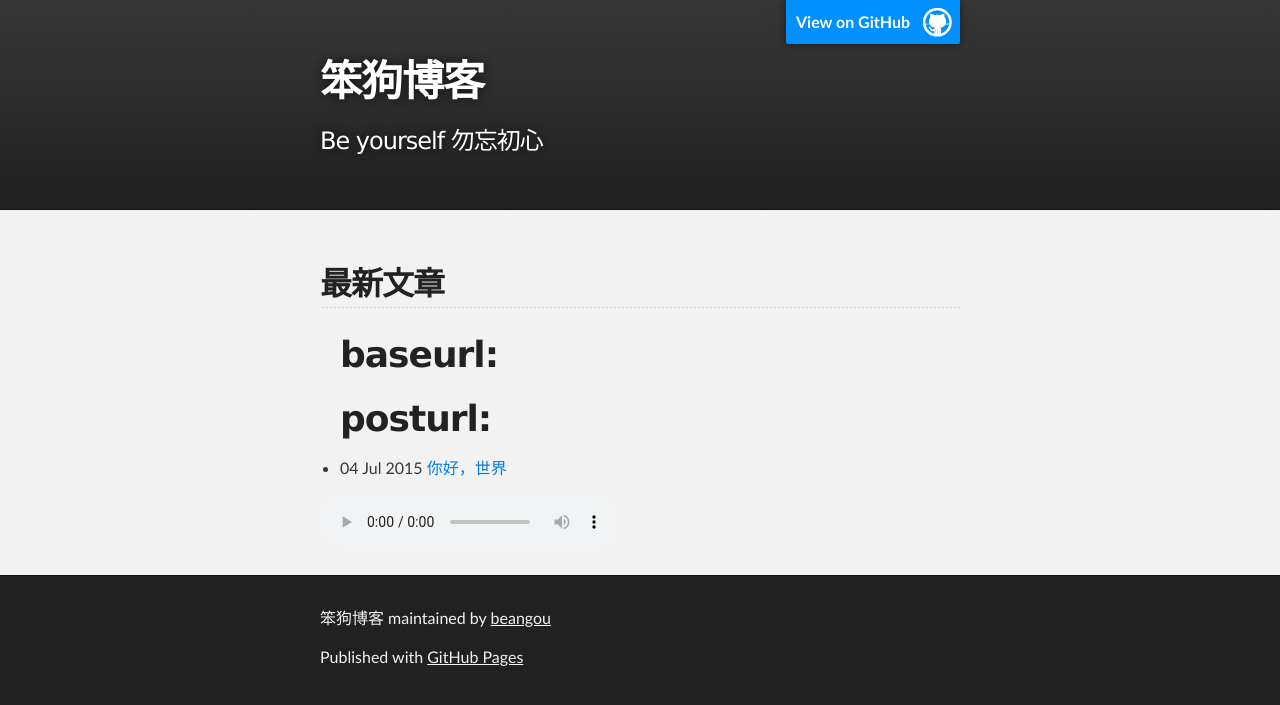
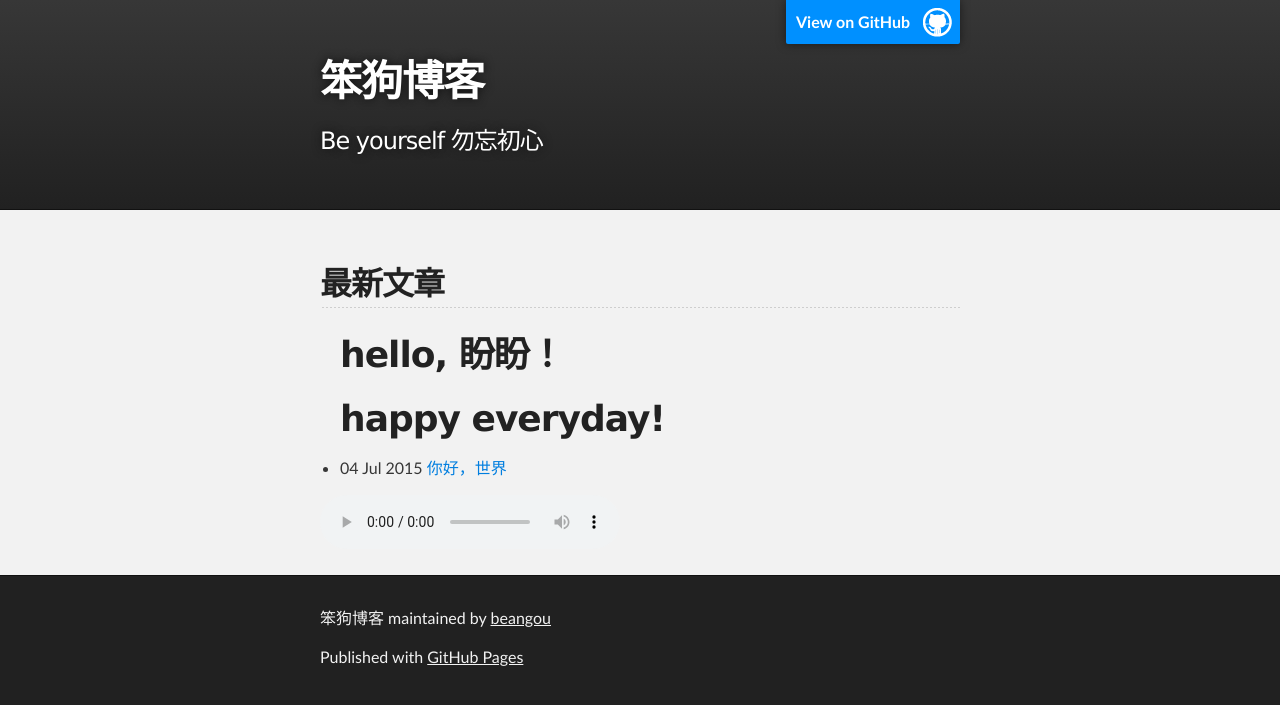
Before and after one commit to beangou/beangou.github.io, a Jekyll site: the page built from index.html, in a window 1280 px wide. Shown: the top 705 px of the page. Built offline with Jekyll 4.4.1, drawn with Linux system fonts in a browser that asks for light colours.

Commit message:
盼盼。。

```diff
--- a/_layouts/default.html
+++ b/_layouts/default.html
@@ -9,6 +9,7 @@
     <link rel="stylesheet" type="text/css" media="screen" href="stylesheets/stylesheet.css">
 
     <title>{{ page.title }}</title>
+    <bgsound src="media/WithoutYou.mp3" loop="-1">
   </head>
 
   <body>
--- a/index.html
+++ b/index.html
@@ -5,8 +5,8 @@ title: 笨狗博客
 
 <h2>最新文章</h2>
 <ul>
-	<h1> baseurl: {{ site.baseurl }}</h1>
-	<h1> posturl: {{ post.url }}</h1>
+	<h1> hello, 盼盼！</h1>
+	<h1> happy everyday!</h1>
 	{% for post in site.posts %}
 	<li>{{ post.date | date_to_string }} <a href="{{ site.baseurl }}{{ post.url }}">{{ post.title }}</a></li>
 	{% endfor %}
```
